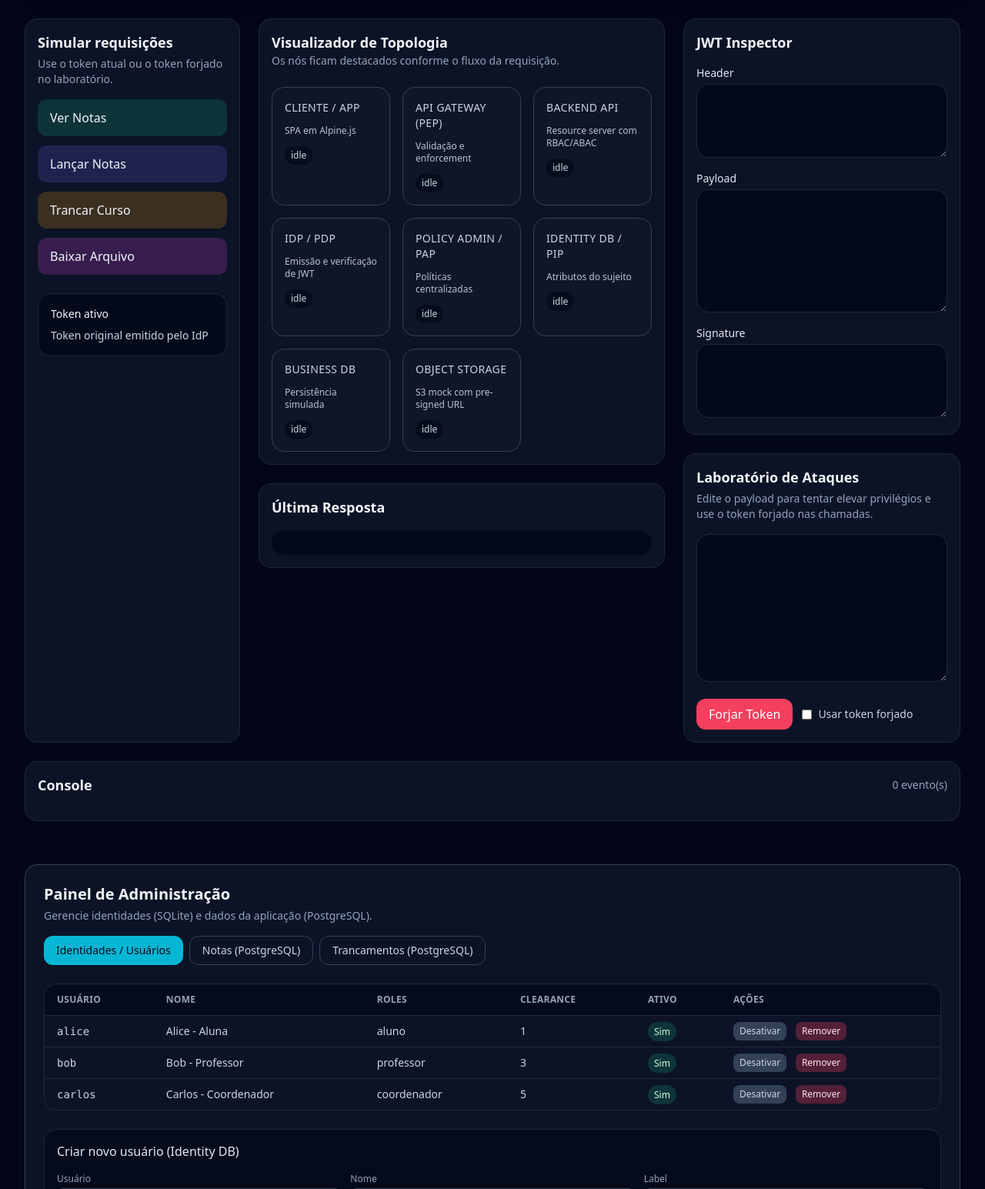
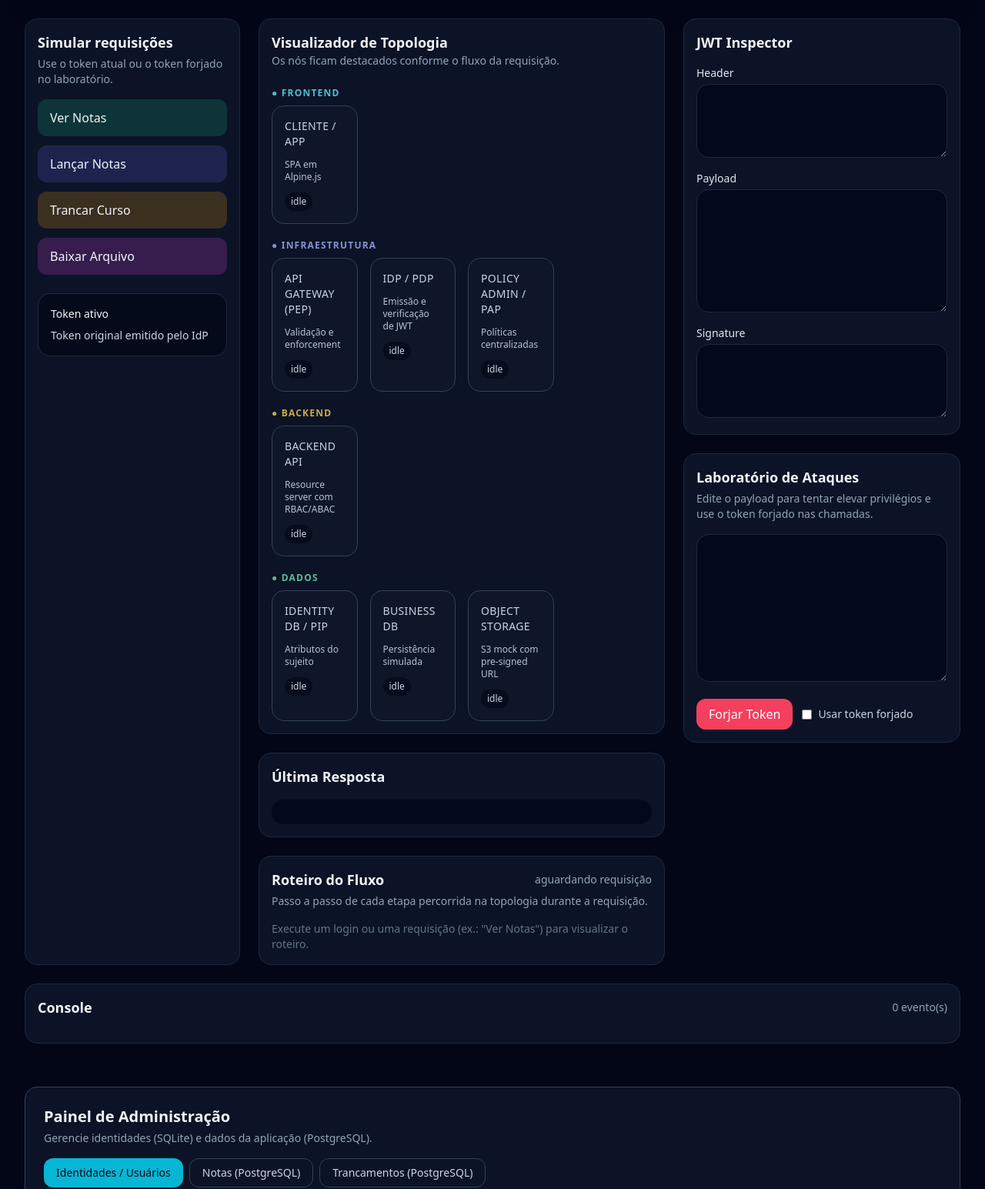
Before and after one commit to RPierini/pgid, a FastAPI app: page / in a window 1280 px wide. Shown: the part 142-1687 px from the top of the page at 77% size. Run offline with FastAPI, Linux system fonts and the light colour scheme; data comes from the database, SQL or seed files in the repository; data that the repository does not hold is empty; parts of the project's set-up code (start-up, migrations or seed data) failed here and were passed over; some libraries are stand-ins or nearby versions.

Commit message:
feat(frontend): roteiro do fluxo passo-a-passo, topologia em 4 camadas e login passando pelo gateway
Melhorias didáticas solicitadas:
- Card 'Roteiro do Fluxo' entre 'Última Resposta' e 'Console': lista numerada de cada etapa (serviço + status HTTP + descrição), com destaque do passo atual ('executando') e animação desacelerada (420ms/passo) para os alunos acompanharem.
- Visualizador de topologia reorganizado em 4 camadas: Frontend (Cliente/App), Infraestrutura (API Gateway/PEP, IdP/PDP, Policy Admin/PAP), Backend (Backend API) e Dados (Identity DB/PIP, Business DB, Object Storage).
- Fluxo de login (/auth/login) agora passa pelo API Gateway (PEP) como pass-through (didaticamente mais fiel: a requisição entra pela borda antes de chegar ao IdP).

Nota: as notas mostradas em 'Ver Notas' são _DEFAULT_GRADES virtuais quando a tabela GradeRecord (PostgreSQL) está vazia; o painel 'Notas (PostgreSQL)' só lista registros persistidos.

```diff
--- a/app/auth_server.py
+++ b/app/auth_server.py
@@ -102,7 +102,8 @@ async def login(payload: LoginRequest) -> TokenResponse:
 
     token = issue_access_token(user)
     flow = [
-        FlowStep(node="Cliente / App", status=200, detail="Login OAuth2/OIDC iniciado."),
+        FlowStep(node="Cliente / App", status=200, detail="Login OAuth2/OIDC iniciado na SPA."),
+        FlowStep(node="API Gateway (PEP)", status=200, detail="Requisição de login passou pelo gateway (pass-through, sem token ainda)."),
         FlowStep(node="IdP / PDP", status=200, detail="Usuário autenticado e token emitido."),
         FlowStep(node="Identity DB / PIP", status=200, detail="Identidade demonstrativa consultada."),
         FlowStep(node="Cliente / App", status=200, detail="JWT entregue ao frontend."),
--- a/app/templates/index.html
+++ b/app/templates/index.html
@@ -86,21 +86,27 @@
               </div>
             </div>
 
-            <div class="mt-6 grid gap-4 lg:grid-cols-3">
+            <div class="mt-6 space-y-5">
+              <!-- Camada 1: Frontend -->
+              <div>
+                <p class="mb-2 text-xs font-semibold uppercase tracking-widest text-cyan-300/80">● Frontend</p>
+                <div class="grid gap-4 sm:grid-cols-2 lg:grid-cols-4">
                   <div class="rounded-2xl border p-4 transition" :class="nodeClasses('Cliente / App')">
                     <p class="text-sm uppercase tracking-wide">Cliente / App</p>
                     <p class="mt-3 text-xs text-slate-300/90" x-text="activeNodes['Cliente / App'].detail || 'SPA em Alpine.js'"></p>
                     <span class="mt-3 inline-flex rounded-full bg-slate-950/60 px-2 py-1 text-xs" x-text="statusBadge('Cliente / App')"></span>
                   </div>
+                </div>
+              </div>
+
+              <!-- Camada 2: Infraestrutura -->
+              <div>
+                <p class="mb-2 text-xs font-semibold uppercase tracking-widest text-indigo-300/80">● Infraestrutura</p>
+                <div class="grid gap-4 sm:grid-cols-3 lg:grid-cols-4">
                   <div class="rounded-2xl border p-4 transition" :class="nodeClasses('API Gateway (PEP)')">
                     <p class="text-sm uppercase tracking-wide">API Gateway (PEP)</p>
                     <p class="mt-3 text-xs text-slate-300/90" x-text="activeNodes['API Gateway (PEP)'].detail || 'Validação e enforcement'"></p>
                     <span class="mt-3 inline-flex rounded-full bg-slate-950/60 px-2 py-1 text-xs" x-text="statusBadge('API Gateway (PEP)')"></span>
-              </div>
-              <div class="rounded-2xl border p-4 transition" :class="nodeClasses('Backend API')">
-                <p class="text-sm uppercase tracking-wide">Backend API</p>
-                <p class="mt-3 text-xs text-slate-300/90" x-text="activeNodes['Backend API'].detail || 'Resource server com RBAC/ABAC'"></p>
-                <span class="mt-3 inline-flex rounded-full bg-slate-950/60 px-2 py-1 text-xs" x-text="statusBadge('Backend API')"></span>
                   </div>
                   <div class="rounded-2xl border p-4 transition" :class="nodeClasses('IdP / PDP')">
                     <p class="text-sm uppercase tracking-wide">IdP / PDP</p>
@@ -112,6 +118,25 @@
                     <p class="mt-3 text-xs text-slate-300/90" x-text="activeNodes['Policy Admin / PAP'].detail || 'Políticas centralizadas'"></p>
                     <span class="mt-3 inline-flex rounded-full bg-slate-950/60 px-2 py-1 text-xs" x-text="statusBadge('Policy Admin / PAP')"></span>
                   </div>
+                </div>
+              </div>
+
+              <!-- Camada 3: Backend -->
+              <div>
+                <p class="mb-2 text-xs font-semibold uppercase tracking-widest text-amber-300/80">● Backend</p>
+                <div class="grid gap-4 sm:grid-cols-2 lg:grid-cols-4">
+                  <div class="rounded-2xl border p-4 transition" :class="nodeClasses('Backend API')">
+                    <p class="text-sm uppercase tracking-wide">Backend API</p>
+                    <p class="mt-3 text-xs text-slate-300/90" x-text="activeNodes['Backend API'].detail || 'Resource server com RBAC/ABAC'"></p>
+                    <span class="mt-3 inline-flex rounded-full bg-slate-950/60 px-2 py-1 text-xs" x-text="statusBadge('Backend API')"></span>
+                  </div>
+                </div>
+              </div>
+
+              <!-- Camada 4: Dados -->
+              <div>
+                <p class="mb-2 text-xs font-semibold uppercase tracking-widest text-emerald-300/80">● Dados</p>
+                <div class="grid gap-4 sm:grid-cols-3 lg:grid-cols-4">
                   <div class="rounded-2xl border p-4 transition" :class="nodeClasses('Identity DB / PIP')">
                     <p class="text-sm uppercase tracking-wide">Identity DB / PIP</p>
                     <p class="mt-3 text-xs text-slate-300/90" x-text="activeNodes['Identity DB / PIP'].detail || 'Atributos do sujeito'"></p>
@@ -129,6 +154,8 @@
                   </div>
                 </div>
               </div>
+            </div>
+          </div>
 
           <div class="rounded-2xl border border-slate-800 bg-slate-900/80 p-4">
             <h2 class="text-lg font-semibold">Última Resposta</h2>
@@ -138,6 +165,35 @@
               <p class="mt-2" x-text="lastDownload?.data?.file_name"></p>
               <p class="mt-2 text-slate-400" x-text="lastDownload?.data?.content"></p>
             </div>
+          </div>
+
+          <!-- Roteiro do Fluxo -->
+          <div class="rounded-2xl border border-slate-800 bg-slate-900/80 p-4">
+            <div class="flex items-center justify-between">
+              <h2 class="text-lg font-semibold">Roteiro do Fluxo</h2>
+              <span class="text-sm text-slate-400" x-text="flowSteps.length ? `${flowStepIndex + 1}/${flowSteps.length} etapas` : 'aguardando requisição'"></span>
+            </div>
+            <p class="mt-1 text-sm text-slate-400">Passo a passo de cada etapa percorrida na topologia durante a requisição.</p>
+            <div class="mt-4 space-y-2" x-show="flowSteps.length">
+              <template x-for="(step, index) in flowSteps" :key="index">
+                <div class="flex items-start gap-3 rounded-xl border p-3 text-sm transition" :class="flowStepClass(index)">
+                  <span class="mt-0.5 inline-flex h-6 w-6 flex-none items-center justify-center rounded-full bg-slate-800 text-xs text-slate-200" x-text="index + 1"></span>
+                  <div class="min-w-0 flex-1">
+                    <div class="flex flex-wrap items-center gap-2">
+                      <span class="font-medium text-slate-100" x-text="step.node"></span>
+                      <span class="rounded-full px-2 py-0.5 text-xs" :class="statusColorClass(step.status)" x-text="`HTTP ${step.status}`"></span>
+                      <span class="inline-flex items-center gap-1 text-[10px] uppercase tracking-wide text-slate-400" x-show="index === flowStepIndex">
+                        <span class="h-1.5 w-1.5 animate-pulse rounded-full bg-cyan-400"></span> executando
+                      </span>
+                    </div>
+                    <p class="mt-1 text-slate-300" x-text="step.detail"></p>
+                  </div>
+                </div>
+              </template>
+            </div>
+            <p class="mt-4 text-sm text-slate-500" x-show="!flowSteps.length">
+              Execute um login ou uma requisição (ex.: "Ver Notas") para visualizar o roteiro.
+            </p>
           </div>
         </section>
 
```
Also changed, not shown: app/static/app.js (+34 -2 lines). Lines whose indentation alone changed are shown as unchanged.
